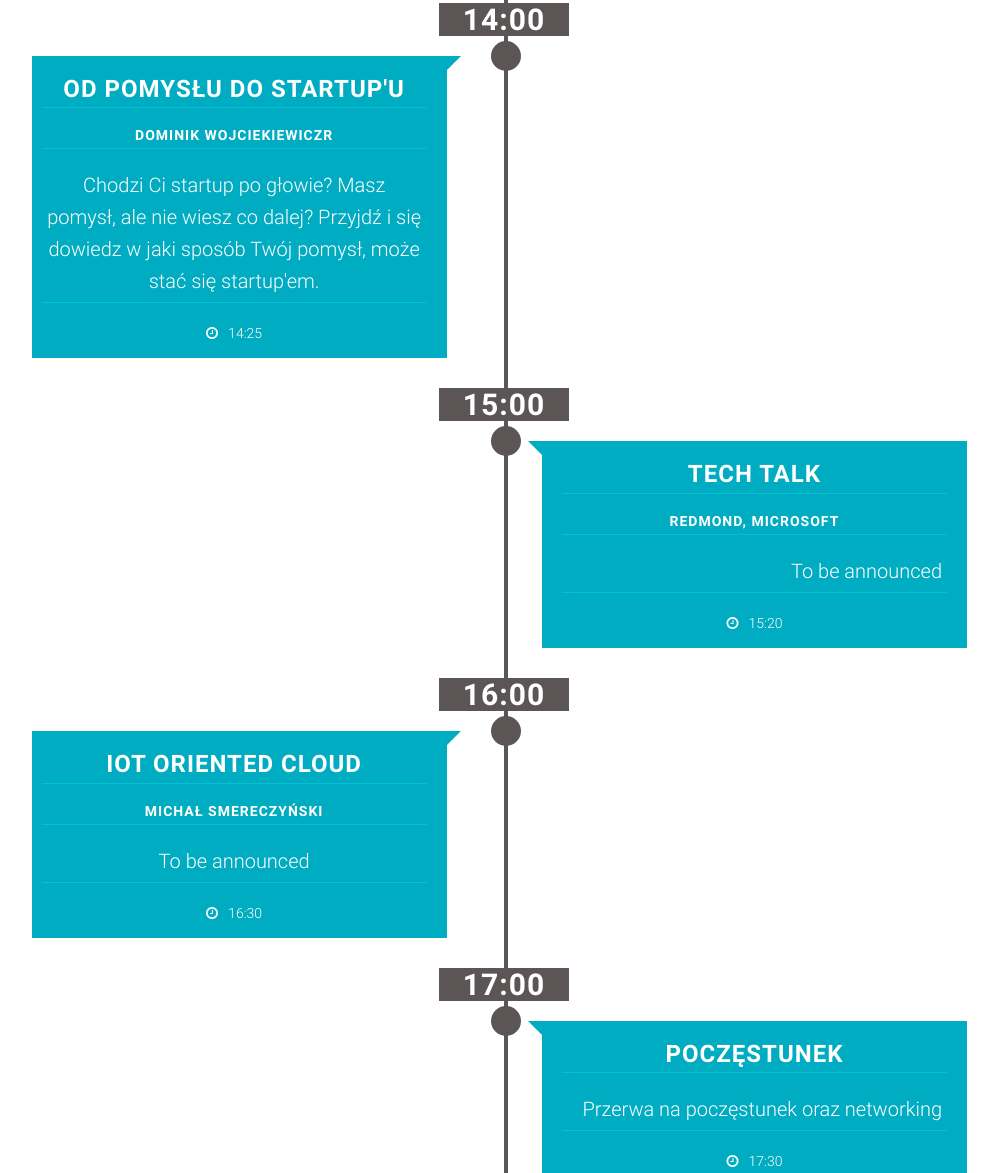
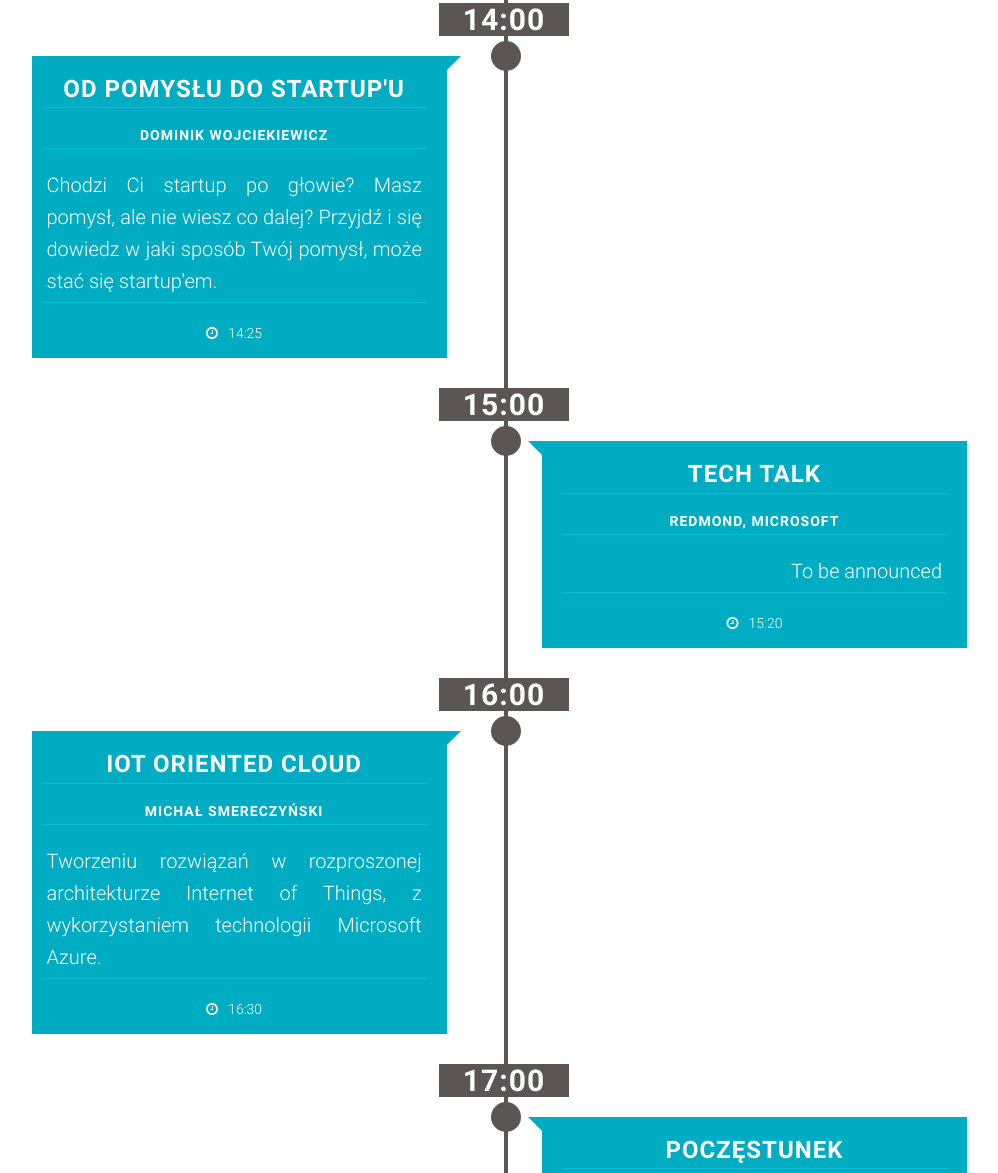
Before and after one commit to konraddysput/ItadSite, a website: page index.html in a window 1280 px wide. Shown: the part 3033-4206 px from the top of the page, without its empty margins (136-1134 px from the left). Drawn offline with Linux system fonts and the light colour scheme; some packages are replaced by stand-ins of ours; files whose address does not match are found by name.

Commit message:
agenda fixed

```diff
--- a/index.html
+++ b/index.html
@@ -177,7 +177,7 @@
 
     <!-- Agenda Section -->
     <div class="white">
-        <section id="agenda" class="container content-section text-center ">
+        <section id="agenda" class="container content-section text-justify ">
             <div class="row">
                 <div class="col-lg-10 col-lg-offset-1">
                     <h2>Agenda</h2>
@@ -268,7 +268,7 @@
                             <li class="is-hidden timeline-item">
                                 <h3>Od pomysłu do startup'u</h3>
                                 <hr>
-                                <h5>Dominik Wojciekiewiczr</h5>
+                                <h5>Dominik Wojciekiewicz</h5>
                                 <hr>
                                 <div>
                                     <p>Chodzi Ci startup po głowie? Masz pomysł, ale nie wiesz co dalej? Przyjdź i się dowiedz w jaki sposób Twój pomysł, może stać się startup'em.</p>
@@ -300,7 +300,7 @@
                                 <h5>Michał Smereczyński</h5>
                                 <hr>
                                 <div>
-                                    <p>To be announced</p>
+                                    <p>Tworzeniu rozwiązań w rozproszonej architekturze Internet of Things, z wykorzystaniem technologii Microsoft Azure.</p>
                                     <hr>
                                 </div>
                                 <time>16:30</time>
```
